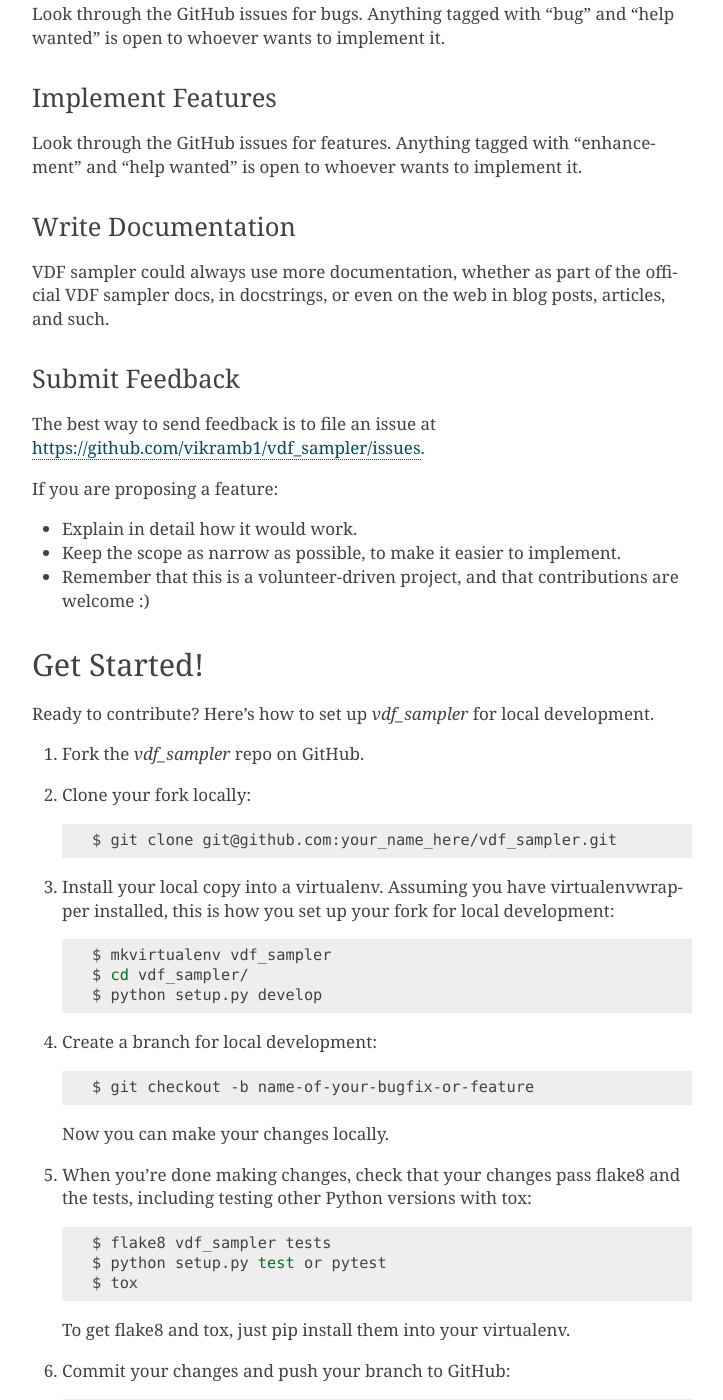
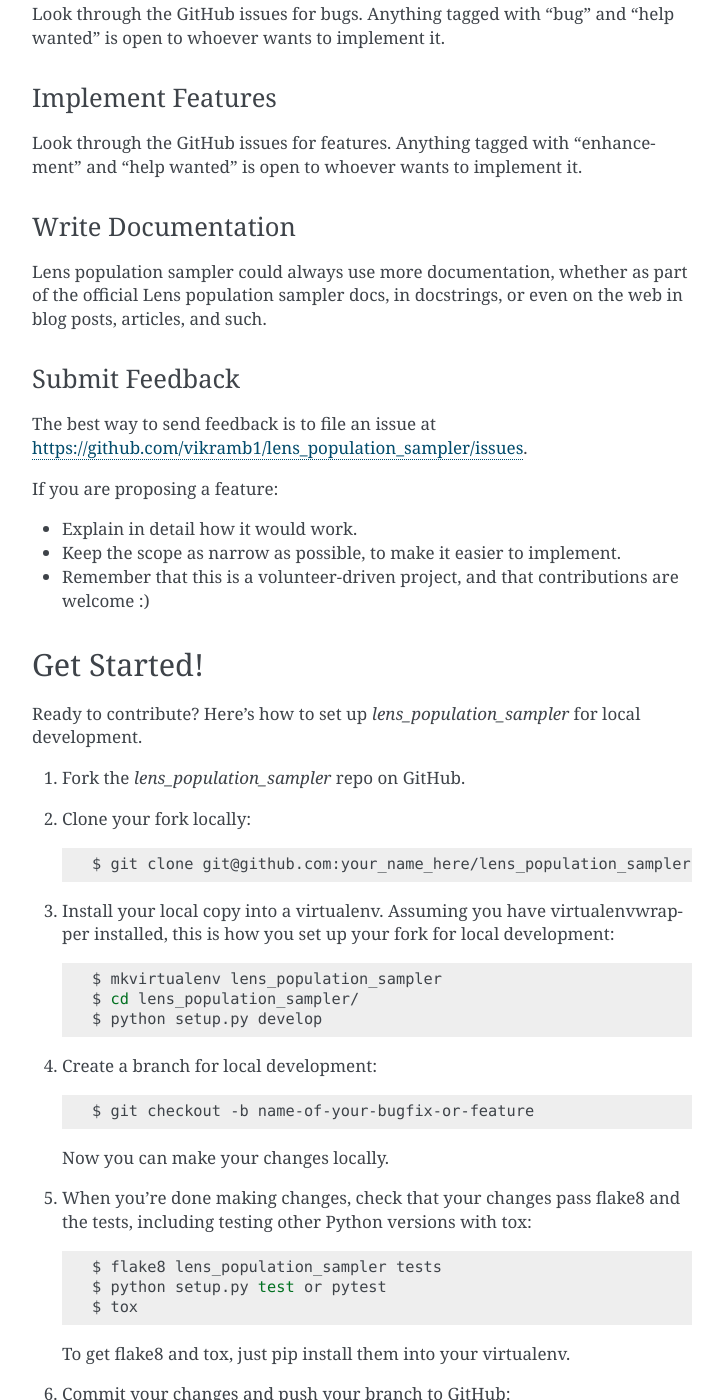
Before and after one commit to Vikramb1/Lens_population_sampler, a Sphinx documentation site: the page built from docs/contributing.rst, in a window 1280 px wide and 1400 px high, scrolled down 576 px. Shown: the whole window, without its empty margins (388-1111 px from the left). Built offline with Sphinx 7.4.7, drawn with Linux system fonts in a browser that asks for light colours; pages that are not in the unit, such as notebooks, are missing from menus; some of the changed text lies outside the part shown.

Commit message:
changes to name

```diff
--- a/CONTRIBUTING.rst
+++ b/CONTRIBUTING.rst
@@ -15,7 +15,7 @@ Types of Contributions
 Report Bugs
 ~~~~~~~~~~~
 
-Report bugs at https://github.com/vikramb1/vdf_sampler/issues.
+Report bugs at https://github.com/vikramb1/lens_population_sampler/issues.
 
 If you are reporting a bug, please include:
 
@@ -38,14 +38,14 @@ and "help wanted" is open to whoever wants to implement it.
 Write Documentation
 ~~~~~~~~~~~~~~~~~~~
 
-VDF sampler could always use more documentation, whether as part of the
-official VDF sampler docs, in docstrings, or even on the web in blog posts,
+Lens population sampler could always use more documentation, whether as part of the
+official Lens population sampler docs, in docstrings, or even on the web in blog posts,
 articles, and such.
 
 Submit Feedback
 ~~~~~~~~~~~~~~~
 
-The best way to send feedback is to file an issue at https://github.com/vikramb1/vdf_sampler/issues.
+The best way to send feedback is to file an issue at https://github.com/vikramb1/lens_population_sampler/issues.
 
 If you are proposing a feature:
 
@@ -57,17 +57,17 @@ If you are proposing a feature:
 Get Started!
 ------------
 
-Ready to contribute? Here's how to set up `vdf_sampler` for local development.
+Ready to contribute? Here's how to set up `lens_population_sampler` for local development.
 
-1. Fork the `vdf_sampler` repo on GitHub.
+1. Fork the `lens_population_sampler` repo on GitHub.
 2. Clone your fork locally::
 
-    $ git clone git@github.com:your_name_here/vdf_sampler.git
+    $ git clone git@github.com:your_name_here/lens_population_sampler.git
 
 3. Install your local copy into a virtualenv. Assuming you have virtualenvwrapper installed, this is how you set up your fork for local development::
 
-    $ mkvirtualenv vdf_sampler
-    $ cd vdf_sampler/
+    $ mkvirtualenv lens_population_sampler
+    $ cd lens_population_sampler/
     $ python setup.py develop
 
 4. Create a branch for local development::
@@ -79,7 +79,7 @@ Ready to contribute? Here's how to set up `vdf_sampler` for local development.
 5. When you're done making changes, check that your changes pass flake8 and the
    tests, including testing other Python versions with tox::
 
-    $ flake8 vdf_sampler tests
+    $ flake8 lens_population_sampler tests
     $ python setup.py test or pytest
     $ tox
 
@@ -103,7 +103,7 @@ Before you submit a pull request, check that it meets these guidelines:
    your new functionality into a function with a docstring, and add the
    feature to the list in README.rst.
 3. The pull request should work for Python 3.5, 3.6, 3.7 and 3.8, and for PyPy. Check
-   https://travis-ci.com/vikramb1/vdf_sampler/pull_requests
+   https://travis-ci.com/vikramb1/lens_population_sampler/pull_requests
    and make sure that the tests pass for all supported Python versions.
 
 Tips
--- a/docs/conf.py
+++ b/docs/conf.py
@@ -46,7 +46,7 @@ source_suffix = '.rst'
 master_doc = 'index'
 
 # General information about the project.
-project = 'VDF sampler'
+project = 'Lens population sampler'
 copyright = "2022, Vikram Bhamre"
 author = "Vikram Bhamre"
 
@@ -127,8 +127,8 @@ latex_elements = {
 # (source start file, target name, title, author, documentclass
 # [howto, manual, or own class]).
 latex_documents = [
-    (master_doc, 'vdf_sampler.tex',
-     'VDF sampler Documentation',
+    (master_doc, 'lens_population_sampler.tex',
+     'Lens population sampler Documentation',
      'Vikram Bhamre', 'manual'),
 ]
 
@@ -138,8 +138,8 @@ latex_documents = [
 # One entry per manual page. List of tuples
 # (source start file, name, description, authors, manual section).
 man_pages = [
-    (master_doc, 'vdf_sampler',
-     'VDF sampler Documentation',
+    (master_doc, 'lens_population_sampler',
+     'Lens population sampler Documentation',
      [author], 1)
 ]
 
@@ -150,10 +150,10 @@ man_pages = [
 # (source start file, target name, title, author,
 #  dir menu entry, description, category)
 texinfo_documents = [
-    (master_doc, 'vdf_sampler',
-     'VDF sampler Documentation',
+    (master_doc, 'lens_population_sampler',
+     'Lens population sampler Documentation',
      author,
-     'vdf_sampler',
+     'lens_population_sampler',
      'One line description of project.',
      'Miscellaneous'),
 ]
--- a/docs/usage.rst
+++ b/docs/usage.rst
@@ -2,6 +2,6 @@
 Usage
 =====
 
-To use VDF sampler in a project::
+To use Lens population sampler in a project::
 
-    import vdf_sampler
+    import lens_population_sampler
--- a/setup.cfg
+++ b/setup.cfg
@@ -7,7 +7,7 @@ tag = True
 search = version='{current_version}'
 replace = version='{new_version}'
 
-[bumpversion:file:vdf_sampler/__init__.py]
+[bumpversion:file:lens_population_sampler/__init__.py]
 search = __version__ = '{current_version}'
 replace = __version__ = '{new_version}'
 
```
Also changed, not shown: .travis.yml, 6 other files.
